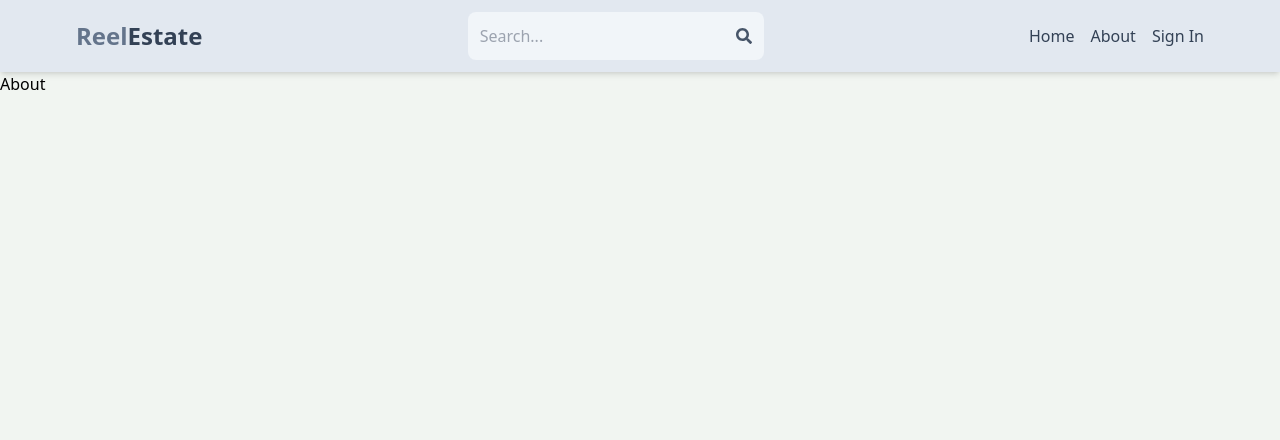
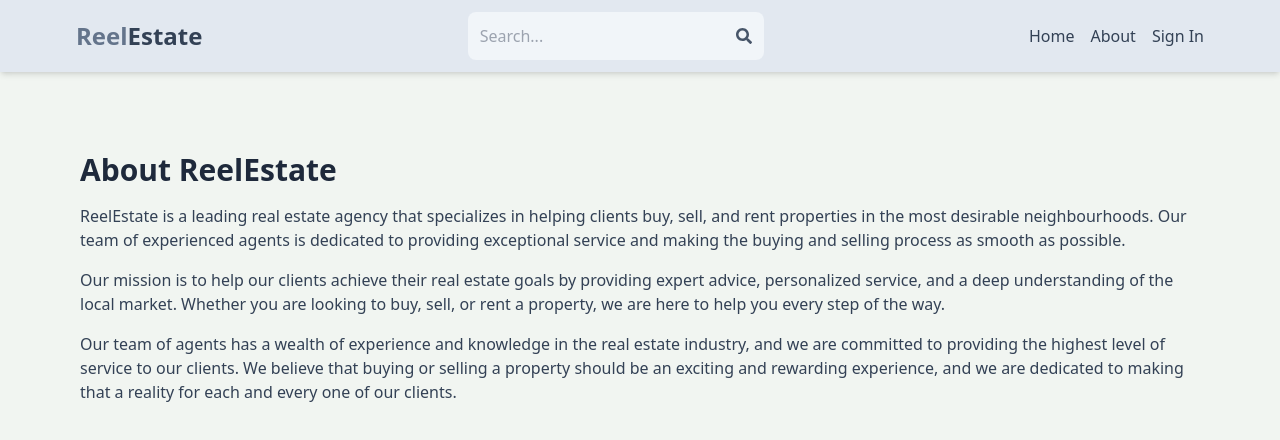
Before and after one commit to Rana-Abdul-Waleed/mern_estate, a React (Vite) app in the folder client/: page /about in a window 1280 px wide. Shown: the top 440 px of the page. Built offline with nearby package versions, Linux system fonts and the light colour scheme; no server answers.

Commit message:
complete about page

```diff
--- a/client/src/pages/About.jsx
+++ b/client/src/pages/About.jsx
@@ -1,5 +1,31 @@
 import React from "react";
 
 export default function About() {
-  return <div>About</div>;
+  return (
+    <div className="py-20 px-4 max-w-6xl mx-auto">
+      <h1 className="text-3xl font-bold mb-4 text-slate-800">
+        About ReelEstate
+      </h1>
+      <p className="mb-4 text-slate-700">
+        ReelEstate is a leading real estate agency that specializes in helping
+        clients buy, sell, and rent properties in the most desirable
+        neighbourhoods. Our team of experienced agents is dedicated to providing
+        exceptional service and making the buying and selling process as smooth
+        as possible.
+      </p>
+      <p className="mb-4 text-slate-700">
+        Our mission is to help our clients achieve their real estate goals by
+        providing expert advice, personalized service, and a deep understanding
+        of the local market. Whether you are looking to buy, sell, or rent a
+        property, we are here to help you every step of the way.
+      </p>
+      <p className="mb-4 text-slate-700">
+        Our team of agents has a wealth of experience and knowledge in the real
+        estate industry, and we are committed to providing the highest level of
+        service to our clients. We believe that buying or selling a property
+        should be an exciting and rewarding experience, and we are dedicated to
+        making that a reality for each and every one of our clients.
+      </p>
+    </div>
+  );
 }
```
